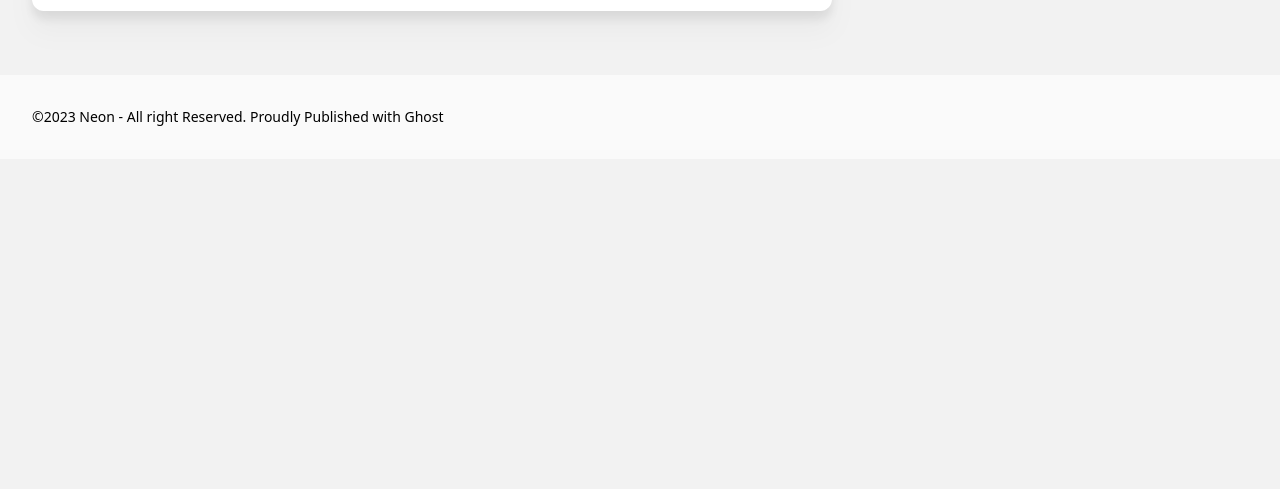
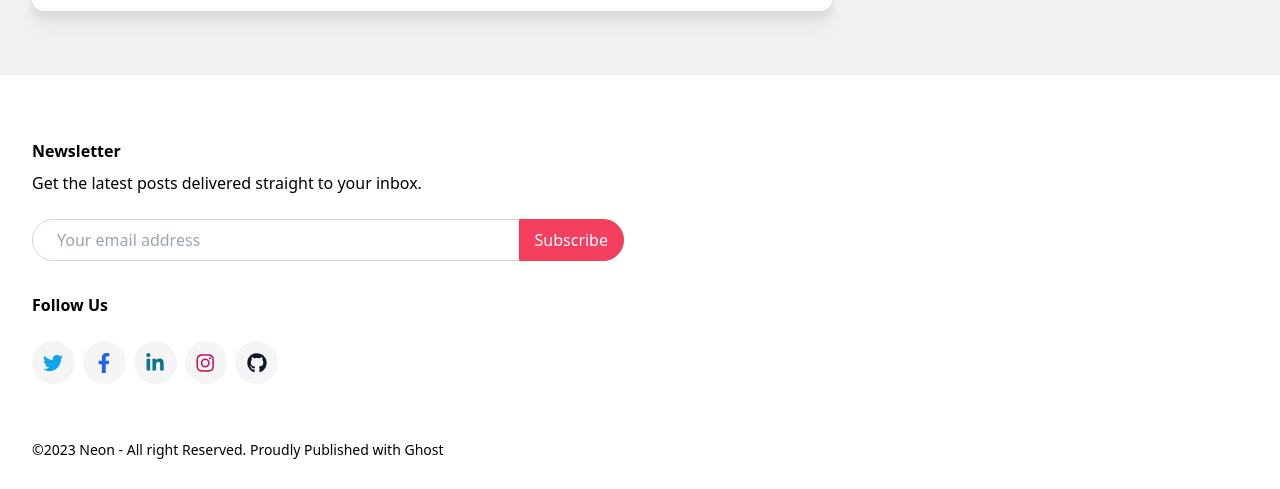
Before and after one commit to dashiedash/neon-theme, a Next.js app: page /items/post-fullwidth in a window 1280 px wide. Shown: the part 4854-5343 px from the top of the page. Before the commit the page ends 5013 px from the top, so only its background shows below. Built offline with nearby package versions, Linux system fonts and the light colour scheme.

Commit message:
Add Follow Us section in Footer component

```diff
--- a/src/components/footer/footer.tsx
+++ b/src/components/footer/footer.tsx
@@ -3,8 +3,12 @@
 | Utilities |
 -------------
 */
-// Imports
+// Libraries
 import React from "react";
+
+// Outside Components
+import { NewsletterFooter } from "./footercomp";
+import { SocialLinks } from "../main/social-links";
 
 /*
 --------------
@@ -14,10 +18,42 @@ import React from "react";
 // Footer
 const Footer = () => {
   return (
-    <footer className="bg-neutral-50 p-8">
-      <p className="text-sm">
-        &copy;2023 Neon - All right Reserved. Proudly Published with Ghost
-      </p>
+    <footer className="bg-white p-8 w-full">
+      <div className="container grid lg:grid-cols-2 gap-x-8">
+        <div className="container">
+          <NewsletterFooter />
+          <section className="my-8">
+            <h2 className="font-bold">Follow Us</h2>
+            <div className="flex">
+              <SocialLinks
+                size={20}
+                twitter="https://twitter.com/gbjsolution"
+              />
+              <SocialLinks
+                size={20}
+                facebook="https://www.facebook.com/gbjsolution"
+              />
+              <SocialLinks
+                size={20}
+                linkedin="https://neon.gbjsolution.com/never-let-your-memories-be-greater-than-your-dreams/#"
+              />
+              <SocialLinks
+                size={20}
+                instagram="https://neon.gbjsolution.com/never-let-your-memories-be-greater-than-your-dreams/#"
+              />
+              <SocialLinks
+                size={20}
+                github="https://neon.gbjsolution.com/never-let-your-memories-be-greater-than-your-dreams/#"
+              />
+            </div>
+          </section>
+          <p className="text-sm">
+            &copy;2023 Neon - All right Reserved. Proudly Published with Ghost
+          </p>
+        </div>
+        <div className="container"></div>
+        <div className="container"></div>
+      </div>
     </footer>
   );
 };
```
